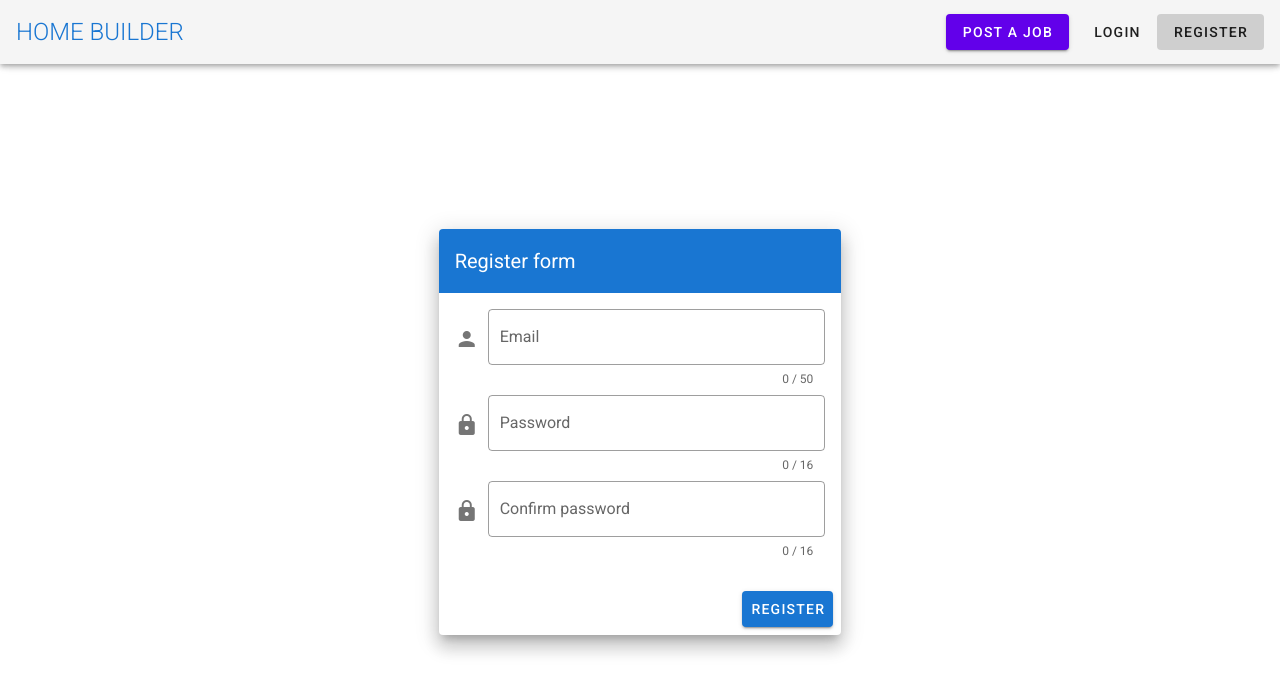
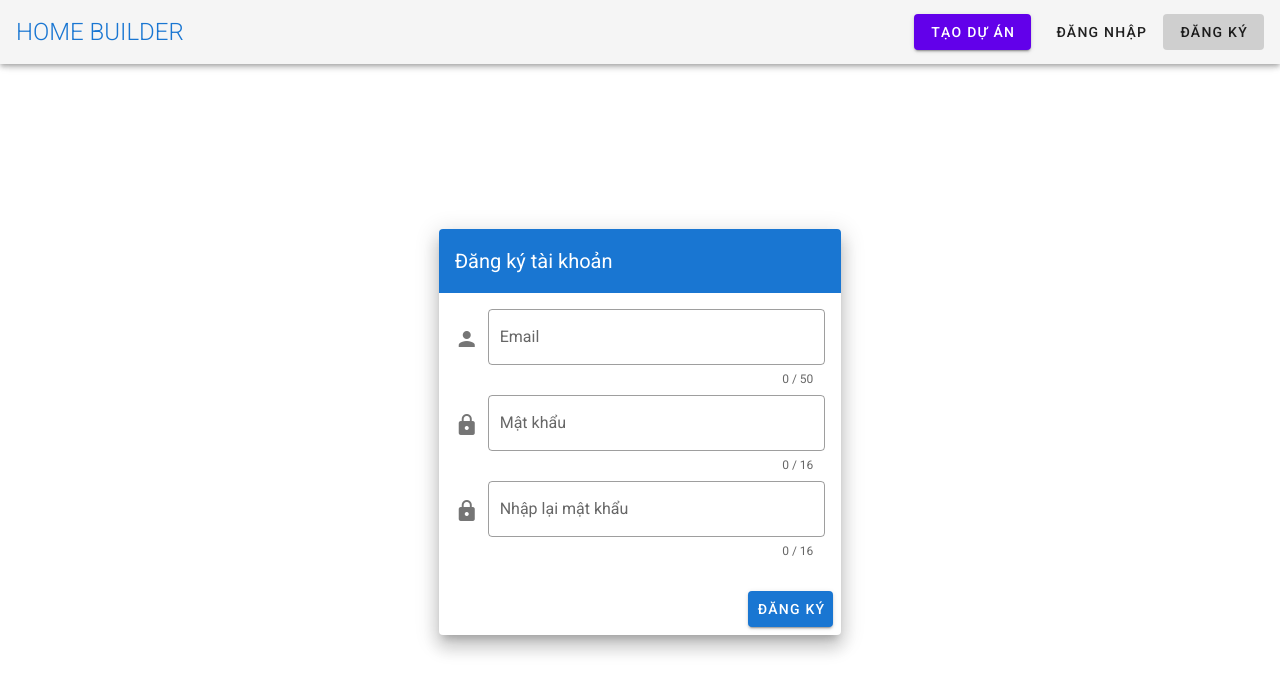
Before and after one commit to letin1203/hb, a Vue app: page /register in a window 1280 px wide. Shown: the top 694 px of the page. Built offline with nearby package versions, Linux system fonts and the light colour scheme; no server answers.

Commit message:
Update vietnamese =]]

```diff
--- a/src/App.vue
+++ b/src/App.vue
@@ -1,7 +1,7 @@
 <template>
   <v-app>
     <app-bar :isAuthenticated="isAuthenticated" @logout="logout"></app-bar>
-    <navigation :items="items"></navigation>
+    <navigation></navigation>
     <v-content>
       <transition>
         <keep-alive>
@@ -18,15 +18,6 @@ import AppBar from './components/AppBar';
 import Navigation from './components/Navigation';
 
 export default {
-  data() {
-    return {
-      items: [
-        { title: 'Home', icon: 'dashboard' },
-        { title: 'Account', icon: 'account_box' },
-        { title: 'Post a job', icon: 'gavel' }
-      ]
-    };
-  },
   components: {
     AppBar,
     Navigation
--- a/src/components/AppBar.vue
+++ b/src/components/AppBar.vue
@@ -10,20 +10,30 @@
       @click.stop="toggleNavigation"
     ></v-app-bar-nav-icon>
     <v-spacer></v-spacer>
-    <v-btn color="deep-purple accent-4" dark class="mr-2" :to="'/post-job'">
-      <span>Post a job</span>
+    <v-btn
+      color="deep-purple accent-4"
+      dark
+      class="mr-2 hidden-sm-and-down"
+      :to="'/post-job'"
+    >
+      <span>Tạo dự án</span>
     </v-btn>
-    <v-btn class="mr-2" v-if="isAuthenticated" text :to="'/profile'">
-      <span>My account</span>
+    <v-btn
+      class="mr-2 hidden-sm-and-down"
+      v-if="isAuthenticated"
+      text
+      :to="'/profile'"
+    >
+      <span>Tài khoản</span>
     </v-btn>
     <v-btn v-if="isAuthenticated" text @click="logout">
-      <span>Logout</span>
+      <span>Thoát tài khoản</span>
     </v-btn>
     <v-btn v-if="!isAuthenticated" text to="/login">
-      <span>Login</span>
+      <span>Đăng nhập</span>
     </v-btn>
     <v-btn v-if="!isAuthenticated" text to="/register">
-      <span>Register</span>
+      <span>Đăng ký</span>
     </v-btn>
   </v-app-bar>
 </template>
--- a/src/components/Navigation.vue
+++ b/src/components/Navigation.vue
@@ -11,14 +11,14 @@
       </v-list-item-avatar>
 
       <v-list-item-content>
-        <v-list-item-title>John Leider</v-list-item-title>
+        <v-list-item-title>{{ user.username }}</v-list-item-title>
       </v-list-item-content>
     </v-list-item>
 
     <v-divider></v-divider>
 
     <v-list dense>
-      <v-list-item v-for="item in items" :key="item.title" link>
+      <v-list-item v-for="item in items" :key="item.title" link :to="item.url">
         <v-list-item-icon>
           <v-icon>{{ item.icon }}</v-icon>
         </v-list-item-icon>
@@ -34,22 +34,22 @@
 <script>
 import { mapState, mapActions } from 'vuex';
 export default {
-  props: {
-    items: {
-      type: Array,
-      default() {
-        return [];
-      }
-    }
-  },
   data() {
     return {
-      showNavigation: false
+      showNavigation: false,
+      items: [
+        { title: 'Trang chủ', icon: 'dashboard', url: '/' },
+        { title: 'Tài khoản', icon: 'account_box', url: '/profile' },
+        { title: 'Tạo dự án', icon: 'gavel', url: '/post-job' }
+      ]
     };
   },
   computed: {
     ...mapState('navigation', {
       drawer: 'drawer'
+    }),
+    ...mapState('auth', {
+      user: 'user'
     })
   },
   methods: {
--- a/src/router.js
+++ b/src/router.js
@@ -52,15 +52,6 @@ const router = new Router({
       meta: {
         public: true
       }
-    },
-    {
-      path: '/about',
-      name: 'about',
-      // route level code-splitting
-      // this generates a separate chunk (about.[hash].js) for this route
-      // which is lazy-loaded when the route is visited.
-      component: () =>
-        import(/* webpackChunkName: "about" */ './views/About.vue')
     }
   ]
 });
--- a/src/views/About.vue
+++ /dev/null
@@ -1,5 +0,0 @@
-<template>
-  <div class="about">
-    <h1>This is an about page</h1>
-  </div>
-</template>
--- a/src/views/Login.vue
+++ b/src/views/Login.vue
@@ -4,7 +4,7 @@
       <v-col cols="12" sm="8" md="4">
         <v-card class="elevation-12">
           <v-toolbar color="primary" dark flat>
-            <v-toolbar-title>Login form</v-toolbar-title>
+            <v-toolbar-title>Đăng nhập tài khoản</v-toolbar-title>
           </v-toolbar>
           <v-card-text>
             <v-form>
@@ -14,18 +14,16 @@
                 prepend-icon="person"
                 type="text"
                 outlined
-                placeholder="Email"
                 counter="50"
                 v-model="email"
               ></v-text-field>
               <v-text-field
                 id="password"
-                label="Password"
+                label="Mật khẩu"
                 name="password"
                 prepend-icon="lock"
                 type="password"
                 outlined
-                placeholder="Password"
                 counter="16"
                 v-model="password"
               ></v-text-field>
@@ -33,7 +31,7 @@
           </v-card-text>
           <v-card-actions>
             <div class="flex-grow-1"></div>
-            <v-btn @click="handleSubmit" color="primary">Login</v-btn>
+            <v-btn @click="handleSubmit" color="primary">Đăng nhập</v-btn>
           </v-card-actions>
         </v-card>
       </v-col>
--- a/src/views/Profile.vue
+++ b/src/views/Profile.vue
@@ -2,7 +2,7 @@
   <v-container>
     <v-row>
       <v-col>
-        <h3>Profile of {{ user.username }}</h3>
+        <h3>Thông tin tài khoản</h3>
       </v-col>
     </v-row>
   </v-container>
--- a/src/views/Register.vue
+++ b/src/views/Register.vue
@@ -4,7 +4,7 @@
       <v-col cols="12" sm="8" md="4">
         <v-card class="elevation-12">
           <v-toolbar color="primary" dark flat>
-            <v-toolbar-title>Register form</v-toolbar-title>
+            <v-toolbar-title>Đăng ký tài khoản</v-toolbar-title>
           </v-toolbar>
           <v-card-text>
             <v-form>
@@ -14,29 +14,26 @@
                 prepend-icon="person"
                 type="text"
                 outlined
-                placeholder="Email"
                 counter="50"
                 v-model="email"
               ></v-text-field>
               <v-text-field
                 id="password"
-                label="Password"
+                label="Mật khẩu"
                 name="password"
                 prepend-icon="lock"
                 type="password"
                 outlined
-                placeholder="Password"
                 counter="16"
                 v-model="password"
               ></v-text-field>
               <v-text-field
                 id="confirm-password"
-                label="Confirm password"
+                label="Nhập lại mật khẩu"
                 name="password"
                 prepend-icon="lock"
                 type="password"
                 outlined
-                placeholder="Confirm password"
                 counter="16"
                 v-model="confirmPassword"
               ></v-text-field>
@@ -44,7 +41,7 @@
           </v-card-text>
           <v-card-actions>
             <div class="flex-grow-1"></div>
-            <v-btn @click="handleSubmit" color="primary">Register</v-btn>
+            <v-btn @click="handleSubmit" color="primary">Đăng ký</v-btn>
           </v-card-actions>
         </v-card>
       </v-col>
--- a/src/views/projects/PostJob.vue
+++ b/src/views/projects/PostJob.vue
@@ -4,23 +4,22 @@
       <v-col>
         <v-stepper v-model="e6" vertical>
           <v-stepper-step @click="e6 = 1" :complete="e6 > 1" step="1">
-            What would you like to have done?
-            <small>Summarize if needed</small>
+            Bạn muốn tạo dự án về chuyên mục gì?
           </v-stepper-step>
 
           <v-stepper-content step="1">
             <v-select
               class="mt-2"
               :items="categoryItems"
-              label="Select category"
+              label="Chọn chuyên mục"
               outlined
             ></v-select>
-            <v-btn color="primary" @click="e6 = 2">Continue</v-btn>
+            <v-btn color="primary" @click="e6 = 2">Tiếp tục</v-btn>
           </v-stepper-content>
 
-          <v-stepper-step @click="e6 = 2" :complete="e6 > 2" step="2"
-            >What work are you looking to undertake?</v-stepper-step
-          >
+          <v-stepper-step @click="e6 = 2" :complete="e6 > 2" step="2">
+            What work are you looking to undertake?
+          </v-stepper-step>
 
           <v-stepper-content step="2">
             <list-looking
@@ -29,12 +28,12 @@
             <v-btn class="mr-2 mt-2" color="primary" @click="e6 = 3"
               >Continue</v-btn
             >
-            <v-btn @click="e6 = 1" text>Back</v-btn>
+            <v-btn @click="e6 = 1" text>Quay lại bước 1</v-btn>
           </v-stepper-content>
 
-          <v-stepper-step @click="e6 = 3" :complete="e6 > 3" step="3"
-            >Which fixtures require replacing?</v-stepper-step
-          >
+          <v-stepper-step @click="e6 = 3" :complete="e6 > 3" step="3">
+            Which fixtures require replacing?
+          </v-stepper-step>
 
           <v-stepper-content step="3">
             <v-card
@@ -42,21 +41,22 @@
               class="mb-12"
               height="200px"
             ></v-card>
-            <v-btn class="mr-2" color="primary" @click="e6 = 4">Continue</v-btn>
-            <v-btn @click="e6 = 2" text>Back</v-btn>
+            <v-btn class="mr-2" color="primary" @click="e6 = 4">Tiếp tục</v-btn>
+            <v-btn @click="e6 = 2" text>Quay lại bước 2</v-btn>
           </v-stepper-content>
 
-          <v-stepper-step @click="e6 = 4" step="4"
-            >Do you require any additional works?</v-stepper-step
-          >
+          <v-stepper-step @click="e6 = 4" step="4">
+            Do you require any additional works?
+            <small>Summarize if needed</small>
+          </v-stepper-step>
           <v-stepper-content step="4">
             <v-card
               color="grey lighten-1"
               class="mb-12"
               height="200px"
             ></v-card>
-            <v-btn color="primary" @click="e6 = 1">Continue</v-btn>
-            <v-btn @click="e6 = 3" text>Back</v-btn>
+            <v-btn color="primary" @click="e6 = 1">Tạo dự án</v-btn>
+            <v-btn @click="e6 = 3" text>Quay lại bước 3</v-btn>
           </v-stepper-content>
         </v-stepper>
       </v-col>
@@ -74,7 +74,7 @@ export default {
     return {
       isActive: false,
       e6: 1,
-      categoryItems: ['Bathroom', 'Kitchen', 'Gas Work', 'Roofing'],
+      categoryItems: ['Phòng tắm', 'Bếp', 'Hệ thống gas', 'Mái nhà'],
       selectedLooking: []
     };
   }
```
